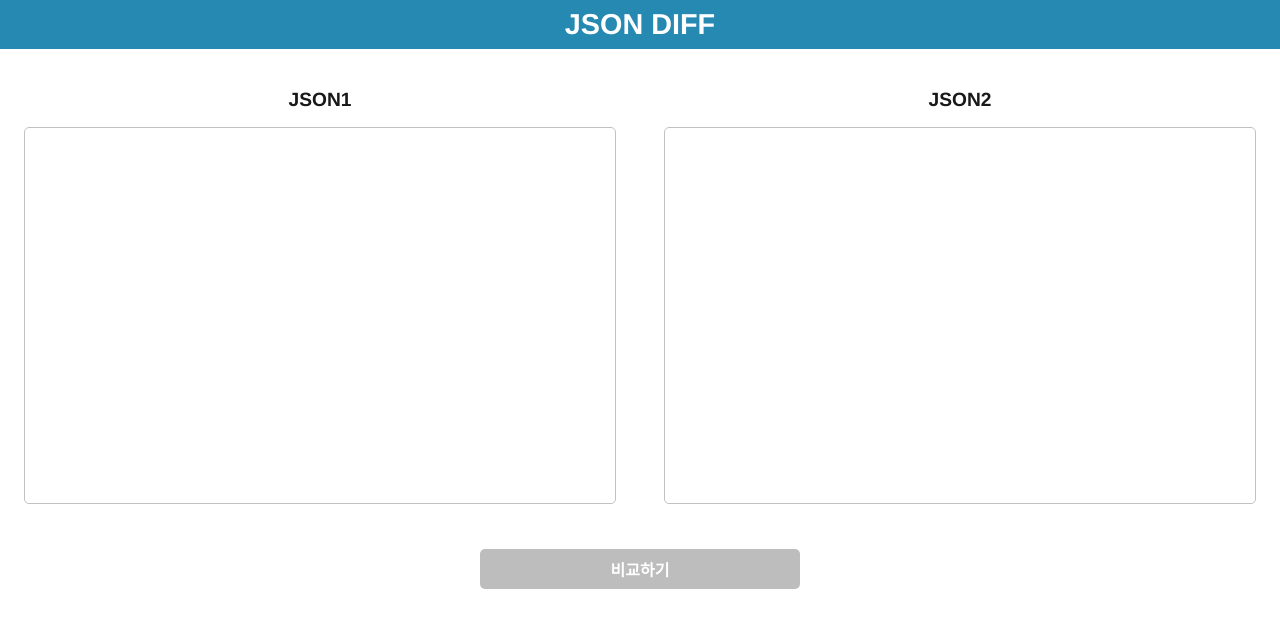
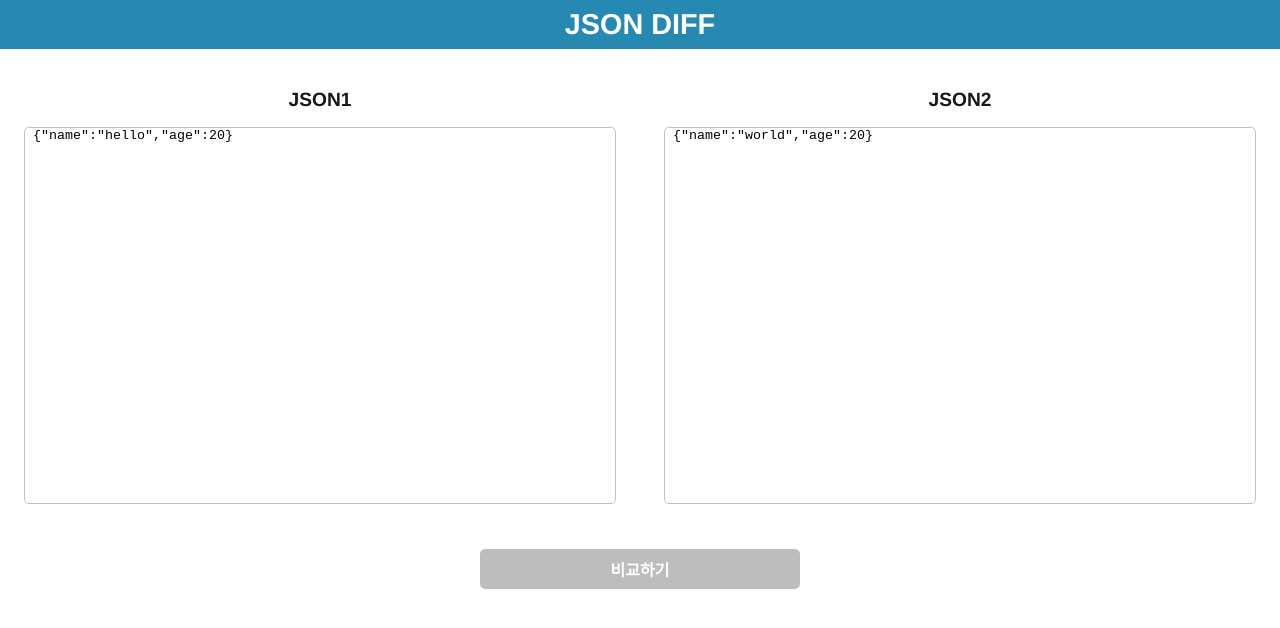
Before and after one commit to Kyoo130/pilot-json-diff, a Vue app: page / in a window 1280 px wide. Shown: the top 628 px of the page. Built offline with nearby package versions, Linux system fonts and the light colour scheme; no server answers.

Commit message:
#3, 요구사항1 예제 JSON 데이터 초기값 세팅

```diff
--- a/src/App.vue
+++ b/src/App.vue
@@ -3,6 +3,8 @@
     <Header />
     <main class="main">
       <router-view
+        :prev="prev"
+        :current="current"
         :json1="json1"
         :json2="json2"
         :resultJson="resultJson"
@@ -24,8 +26,8 @@ export default {
   name: "App",
   data() {
     return {
-      prev: "",
-      current: "",
+      prev: `{"name":"hello","age":20}`,
+      current: `{"name":"world","age":20}`,
       json1: {},
       json2: {},
       resultJson: [],
@@ -73,7 +75,9 @@ export default {
             console.log("Error", error);
           });
       } catch (err) {
-        alert(`JSON 형태의 데이터만 "비교하기"가 가능합니다.\n( error: ${err.message} )`)
+        alert(
+          `JSON 형태의 데이터만 "비교하기"가 가능합니다.\n( error: ${err.message} )`
+        );
         console.log("err", err);
       }
     },
--- a/src/pages/Home.vue
+++ b/src/pages/Home.vue
@@ -6,6 +6,7 @@
         <textarea
           class="text-cont"
           rows="25"
+          :value="prev"
           @input="$emit('prevObj', $event.target.value)"
         />
       </li>
@@ -15,6 +16,7 @@
         <textarea
           class="text-cont"
           rows="25"
+          :value="current"
           @input="$emit('currentObj', $event.target.value)"
         />
       </li>
@@ -27,6 +29,8 @@
 export default {
   name: `Home`,
   props: {
+    prev: String,
+    current: String,
     json1: Object,
     json2: Object,
   },
```
